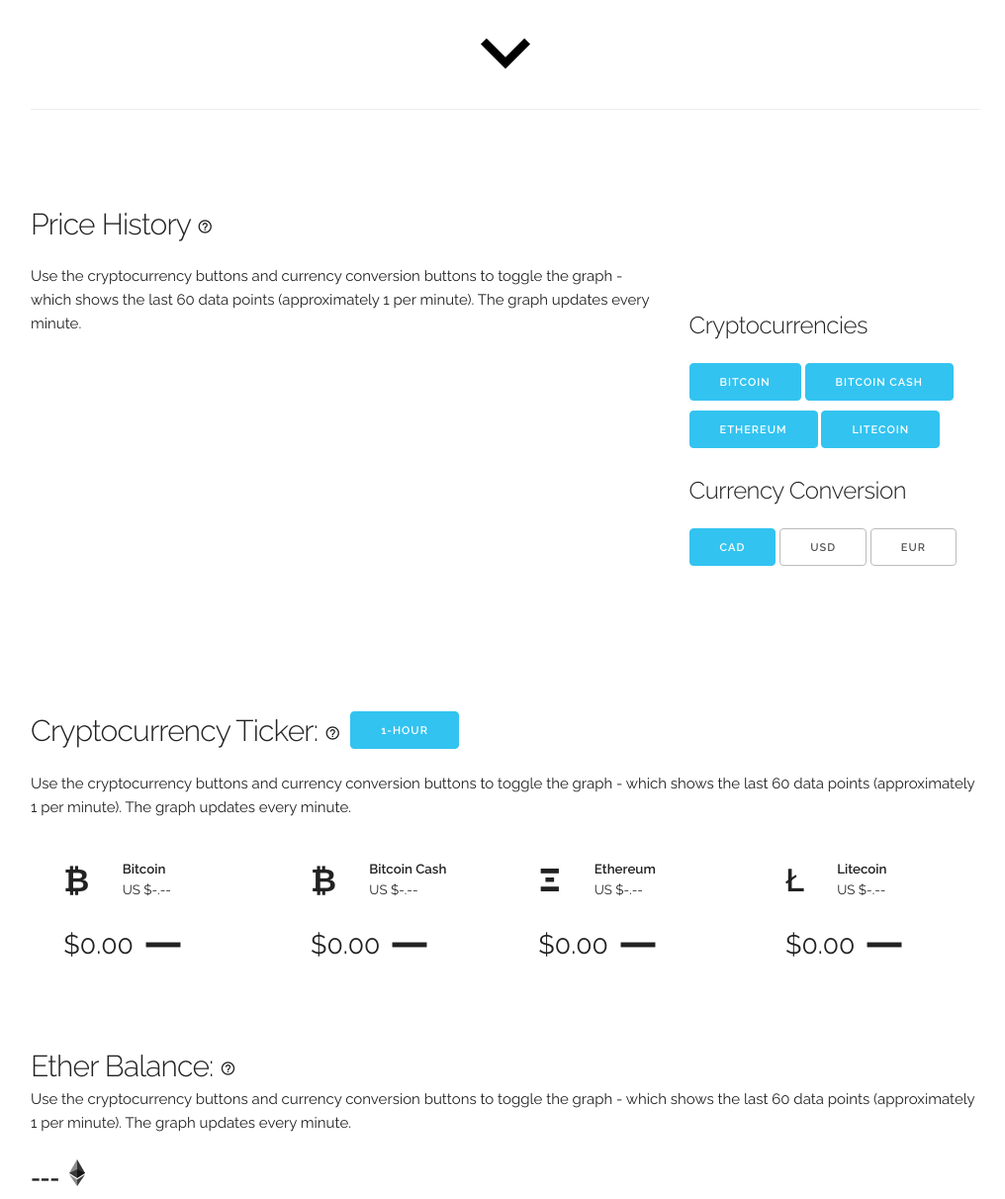
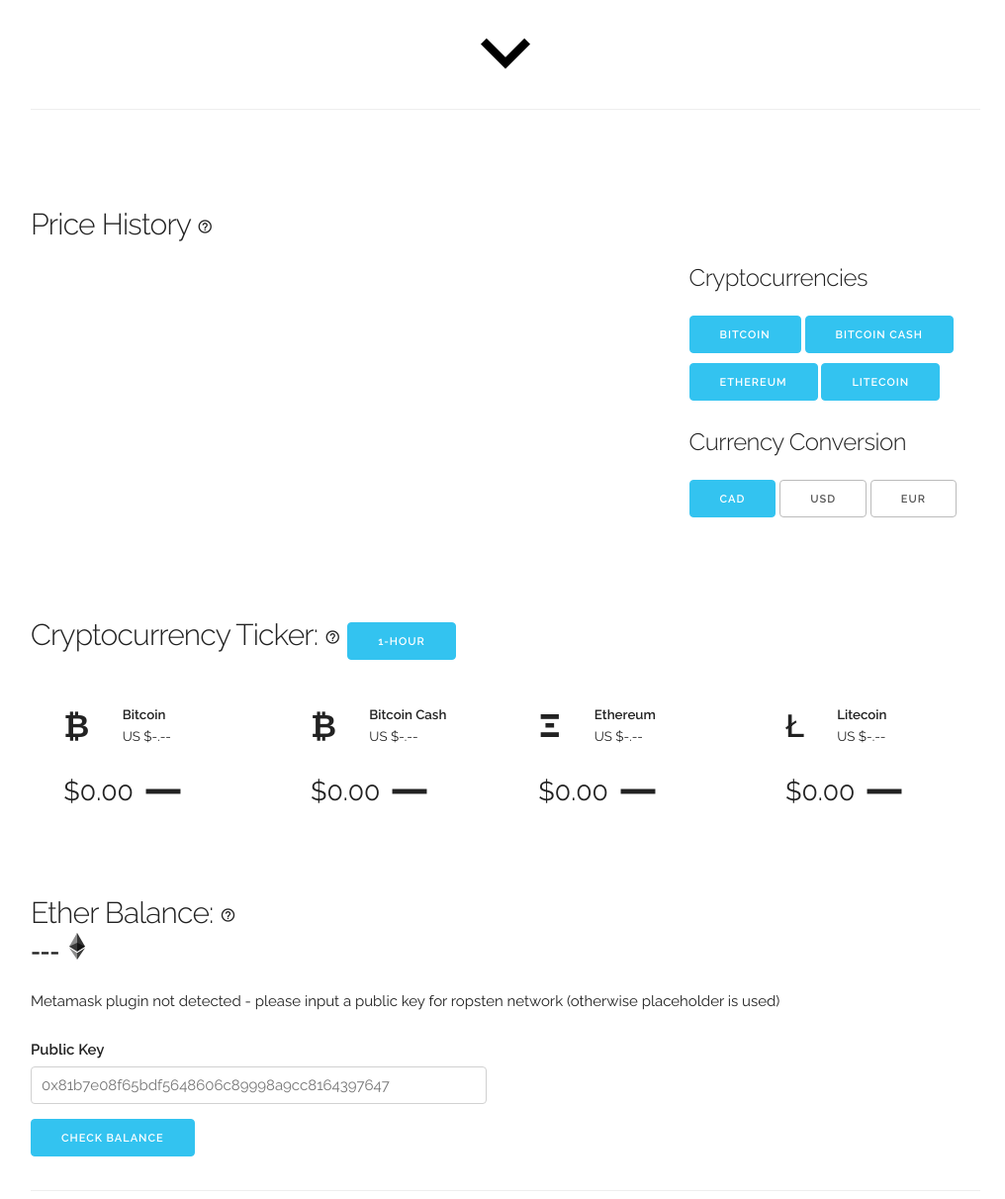
Before and after one commit to aalu1418/fullstackI_project, a website: page index.html in a window 1280 px wide. Shown: the part 577-1789 px from the top of the page at 99% size, without its empty margins (129-1145 px from the left). Drawn offline with nearby package versions, Linux system fonts and the light colour scheme; no server answers.

Commit message:
toggling functionality works

```diff
--- a/css/master.css
+++ b/css/master.css
@@ -78,12 +78,6 @@
   font-weight: bold;
 }
 
-.ticker-title {
-  display: flex;
-  flex-direction: row;
-  align-items: top;
-}
-
 .flex-row {
   display: flex;
   flex-direction: row;
@@ -95,11 +89,12 @@
   flex-direction: column;
 }
 .help-box {
-  display:block;
+  display:none;
 }
 
 .material-icons.help-button {
   font-size: 12pt;
+  cursor:pointer;
 }
 
 #github-logo {
--- a/index.html
+++ b/index.html
@@ -84,10 +84,7 @@
         </div>
       </div>
       <div class="row content">
-        <div class="ticker-title">
-          <h4 style="padding-right: 10px">Cryptocurrency Ticker: <i class="material-icons help-button">help_outline</i> </h4>
-          <a class="button button-primary" id="time-period">1-hour</a>
-        </div>
+        <h4 style="padding-right: 10px">Cryptocurrency Ticker: <i class="material-icons help-button">help_outline</i> <a class="button button-primary" id="time-period">1-hour</a></h4>
         <p class="help-box">
           Use the cryptocurrency buttons and currency conversion buttons to toggle the graph - which shows the last 60 data points (approximately 1 per minute). The graph updates every minute.
         </p>
--- a/js/button.js
+++ b/js/button.js
@@ -3,6 +3,7 @@
 $("#USD, #CAD, #EUR").click(() => toggleOther(["USD", "CAD", "EUR"])); //change display currency
 $("#time-period").click(() => toggleTime()); //change the length of time for ticker display
 $("#check-balance").click(() => get_balance()); //update ether balance
+$(".help-button").click(() => toggleHelp()); //toggle help text
 
 //button - toggle other buttons & change currency displayed
 let toggleOther = button_array => {
@@ -47,3 +48,12 @@
   $("#time-period").text("1-"+time_period);
   ticker_update();
 };
+
+
+//button - show help text
+let toggleHelp = () => {
+  // $(event.target).closest("p.help-box").slideToggle();
+  // console.log($(event.target).parent().next(".help-box"))
+  const obj = $(event.target).parent().next(".help-box");
+  $(obj).slideToggle();
+}
```
